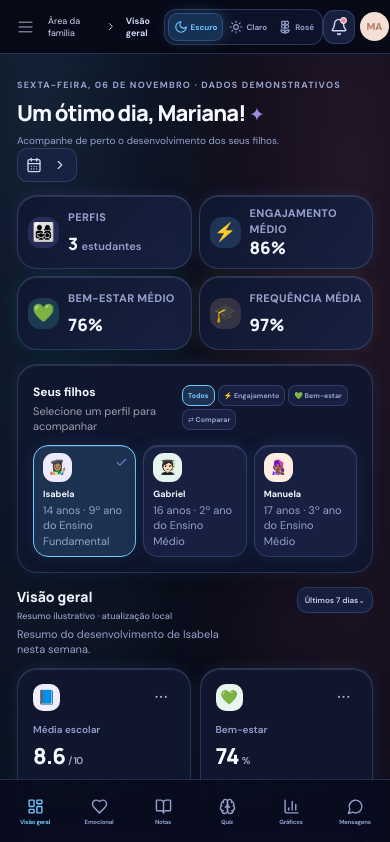
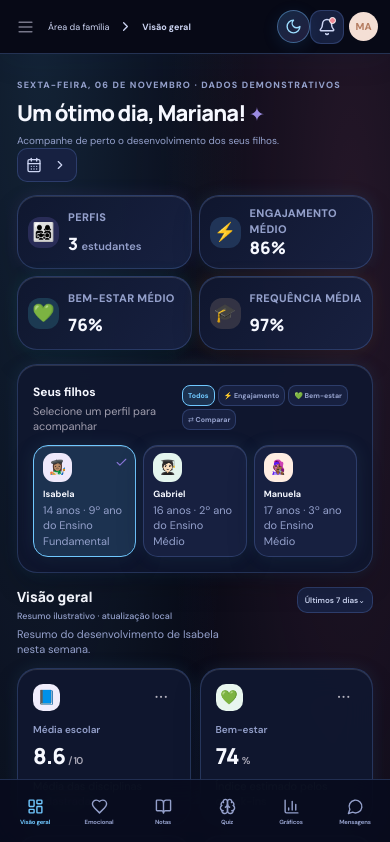
Before and after one commit to Tgmidasx7/MIND-EMOTIONS-ULTRA, a React (Vite) app: page / in a window 390 px wide. Shown: the top 842 px of the page. Built offline with nearby package versions, Linux system fonts and the light colour scheme.

Commit message:
Integrate theme popover and routine simulations
Co-authored-by: arena-agent <297053741+arena-agent@users.noreply.github.com>

```diff
--- a/src/main.jsx
+++ b/src/main.jsx
@@ -58,7 +58,8 @@ function App() {
     [quizNote, setQuizNote] = useState(""),
     [sortMode, setSortMode] = useState("default"),
     [rsvp, setRsvp] = useState(false),
-    [compareOpen, setCompareOpen] = useState(false);
+    [compareOpen, setCompareOpen] = useState(false),
+    [themeOpen, setThemeOpen] = useState(false);
   React.useEffect(() => {
     document.body.dataset.theme = theme;
     localStorage.setItem("mind-theme", theme);
@@ -100,6 +101,47 @@ function App() {
   };
   const update = (s) =>
     setStudents((prev) => prev.map((x) => (x.id === s.id ? s : x)));
+  const simulateStudentScenario = (scenario) => {
+    const next = {
+      ...student,
+      pos: [...student.pos],
+      neg: [...student.neg],
+      grades: student.grades.map(([subject, grade]) => [subject, grade]),
+      history: [...student.history],
+    };
+    const raise = (values, index, amount) => {
+      values[index] = Math.min(100, Math.max(0, values[index] + amount));
+    };
+    if (scenario === "project") {
+      next.focus = Math.min(100, next.focus + 4);
+      raise(next.pos, 0, 5);
+      raise(next.pos, 3, 4);
+      raise(next.pos, 4, 4);
+      raise(next.neg, 4, -4);
+      const lowest = next.grades.reduce(
+        (min, grade, index, all) => (grade[1] < all[min][1] ? index : min),
+        0,
+      );
+      next.grades[lowest][1] = Math.min(
+        10,
+        +(next.grades[lowest][1] + 0.3).toFixed(1),
+      );
+    } else if (scenario === "exam") {
+      next.attendance = Math.min(100, next.attendance + 1);
+      next.focus = Math.min(100, next.focus + 3);
+      raise(next.pos, 1, 3);
+      raise(next.neg, 4, 5);
+    } else {
+      next.focus = Math.min(100, next.focus + 2);
+      raise(next.pos, 2, 4);
+      raise(next.pos, 4, 5);
+      raise(next.neg, 0, -4);
+      raise(next.neg, 3, -4);
+      raise(next.neg, 4, -6);
+    }
+    next.history = [...next.history.slice(1), engagement(next)];
+    update(next);
+  };
   const submitQuiz = () => {
     if (Object.keys(quizAnswers).length !== quizQuestions.length) return;
     try {
@@ -209,25 +251,59 @@ function App() {
             Área da família <ChevronRight size={15} />
             <b>{tabs.find((x) => x[0] === tab)?.[1]}</b>
           </div>
-          <div className="theme-switcher" role="group" aria-label="Tema visual">
+          <div
+            className="theme-corner-wrapper"
+            onBlur={(event) => {
+              if (!event.currentTarget.contains(event.relatedTarget))
+                setThemeOpen(false);
+            }}
+          >
+            <button
+              className="theme-circle-trigger"
+              type="button"
+              aria-label={`Tema atual: ${{ dark: "Escuro Profundo", light: "Claro Cristal", rose: "Rosé Pastel" }[theme] || "Escuro Profundo"}`}
+              aria-haspopup="menu"
+              aria-expanded={themeOpen}
+              onClick={() => setThemeOpen((open) => !open)}
+            >
+              {theme === "dark" ? (
+                <Moon size={17} />
+              ) : theme === "light" ? (
+                <Sun size={17} />
+              ) : (
+                <Flower2 size={17} />
+              )}
+            </button>
+            {themeOpen && (
+              <div
+                className="theme-sidebar-popover"
+                role="menu"
+                aria-label="Escolha um tema"
+              >
+                <b className="theme-popover-title">Aparência</b>
                 {[
-              ["dark", Moon, "Escuro"],
-              ["light", Sun, "Claro"],
-              ["rose", Flower2, "Rosé"],
+                  ["dark", Moon, "Escuro Profundo"],
+                  ["light", Sun, "Claro Cristal"],
+                  ["rose", Flower2, "Rosé Pastel"],
                 ].map(([id, Icon, label]) => (
                   <button
                     key={id}
-                className={
-                  theme === id ? "theme-choice active" : "theme-choice"
-                }
-                onClick={() => setTheme(id)}
-                aria-pressed={theme === id}
-                title={`Tema ${label}`}
+                    type="button"
+                    role="menuitemradio"
+                    aria-checked={theme === id}
+                    className={`theme-option ${theme === id ? "active" : ""}`}
+                    onClick={() => {
+                      setTheme(id);
+                      setThemeOpen(false);
+                    }}
                   >
-                <Icon size={14} />
+                    <Icon size={16} />
                     <span>{label}</span>
+                    {theme === id && <Check size={15} />}
                   </button>
                 ))}
+              </div>
+            )}
           </div>
           <div className="top-actions">
             <button className="icon-button" aria-label="Notificações">
@@ -390,6 +466,36 @@ function App() {
                     </i>
                   </div>
                 ))}
+              </div>
+              <div
+                className="routine-simulations"
+                aria-label="Simulações demonstrativas"
+              >
+                <span>Simular rotina</span>
+                <button
+                  type="button"
+                  onClick={() => simulateStudentScenario("project")}
+                  title="Simular avanço em projeto criativo"
+                >
+                  🎨 Projeto
+                </button>
+                <button
+                  type="button"
+                  onClick={() => simulateStudentScenario("exam")}
+                  title="Simular semana de avaliações"
+                >
+                  📝 Avaliações
+                </button>
+                <button
+                  type="button"
+                  onClick={() => simulateStudentScenario("rest")}
+                  title="Simular rotina com mais descanso"
+                >
+                  🌿 Descanso
+                </button>
+                <small>
+                  Atualiza apenas estes dados demonstrativos nesta sessão.
+                </small>
               </div>
             </section>
           )}
--- a/src/styles/index.css
+++ b/src/styles/index.css
@@ -8,3 +8,4 @@
 @import "./rings.css";
 @import "./layout-polish.css";
 @import "./surface-finish.css";
+@import "./version-union.css";
--- /dev/null
+++ b/src/styles/version-union.css
@@ -0,0 +1,153 @@
+/* Selective integration of the standalone dashboard: compact theme menu,
+   routine simulations and light-blue accents, while retaining the React app. */
+.theme-corner-wrapper {
+  position: relative;
+  flex: 0 0 auto;
+  z-index: 35;
+}
+.theme-circle-trigger {
+  width: 36px;
+  height: 36px;
+  display: grid;
+  place-items: center;
+  border-radius: 50%;
+  border: 1px solid rgba(116, 190, 255, 0.42);
+  color: #9cddff;
+  background: linear-gradient(
+    145deg,
+    rgba(68, 151, 222, 0.24),
+    rgba(143, 111, 218, 0.2)
+  );
+  box-shadow: 0 4px 16px rgba(35, 115, 184, 0.16);
+  cursor: pointer;
+  transition:
+    transform 0.18s,
+    box-shadow 0.18s;
+}
+.theme-circle-trigger:hover {
+  transform: translateY(-1px);
+  box-shadow: 0 6px 20px rgba(35, 115, 184, 0.26);
+}
+.theme-sidebar-popover {
+  position: absolute;
+  right: 0;
+  top: calc(100% + 9px);
+  width: min(220px, calc(100vw - 24px));
+  padding: 10px;
+  border: 1px solid color-mix(in srgb, #66bfff 28%, var(--header-edge));
+  border-radius: 15px;
+  background: color-mix(in srgb, var(--card) 94%, transparent);
+  box-shadow: 0 16px 42px rgba(5, 12, 34, 0.28);
+  backdrop-filter: blur(20px);
+  -webkit-backdrop-filter: blur(20px);
+  z-index: 80;
+}
+.theme-popover-title {
+  display: block;
+  padding: 5px 8px 8px;
+  color: var(--copy);
+  font-size: 11px;
+}
+.theme-option {
+  width: 100%;
+  display: flex;
+  align-items: center;
+  gap: 9px;
+  padding: 9px 8px;
+  border: 1px solid transparent;
+  border-radius: 10px;
+  background: transparent;
+  color: var(--copy);
+  font: inherit;
+  font-size: 11px;
+  text-align: left;
+  cursor: pointer;
+}
+.theme-option span {
+  flex: 1;
+}
+.theme-option:hover,
+.theme-option.active {
+  background: rgba(85, 177, 237, 0.12);
+  border-color: rgba(85, 177, 237, 0.24);
+}
+.theme-option.active {
+  color: #65c6ff;
+}
+.ring-card {
+  border-color: color-mix(
+    in srgb,
+    #61bfff 28%,
+    var(--card-border, rgba(112, 153, 240, 0.18))
+  );
+}
+.ring-visual {
+  filter: drop-shadow(
+    0 5px 12px color-mix(in srgb, var(--ring-color, #60c5ff) 16%, transparent)
+  );
+}
+.routine-simulations {
+  grid-column: 1/-1;
+  display: flex;
+  align-items: center;
+  flex-wrap: wrap;
+  gap: 7px;
+  padding-top: 9px;
+  border-top: 1px solid rgba(105, 180, 234, 0.16);
+}
+.routine-simulations > span {
+  font-size: 9px;
+  font-weight: 800;
+  color: var(--copy);
+  margin-right: 2px;
+}
+.routine-simulations button {
+  border: 1px solid rgba(103, 185, 239, 0.24);
+  border-radius: 999px;
+  padding: 6px 9px;
+  background: rgba(79, 166, 222, 0.1);
+  color: var(--copy);
+  font: inherit;
+  font-size: 9px;
+  cursor: pointer;
+  transition:
+    background 0.16s,
+    border-color 0.16s;
+}
+.routine-simulations button:hover {
+  background: rgba(79, 166, 222, 0.2);
+  border-color: rgba(103, 185, 239, 0.5);
+}
+.routine-simulations small {
+  flex-basis: 100%;
+  font-size: 8px;
+  color: var(--muted, #8f9cbb);
+  line-height: 1.4;
+}
+body[data-theme="light"] .routine-simulations button {
+  background: rgba(75, 157, 217, 0.09);
+  color: #315775;
+}
+body[data-theme="rose"] .routine-simulations button {
+  background: rgba(203, 129, 159, 0.09);
+  border-color: rgba(178, 106, 137, 0.22);
+}
+@media (max-width: 650px) {
+  .theme-circle-trigger {
+    width: 33px;
+    height: 33px;
+  }
+  .routine-simulations {
+    gap: 6px;
+  }
+  .routine-simulations > span {
+    flex-basis: 100%;
+  }
+  .routine-simulations button {
+    font-size: 8px;
+    padding: 6px 8px;
+  }
+  .routine-simulations small {
+    font-size: 7px;
+  }
+}
```
Lines whose indentation alone changed are shown as unchanged.
